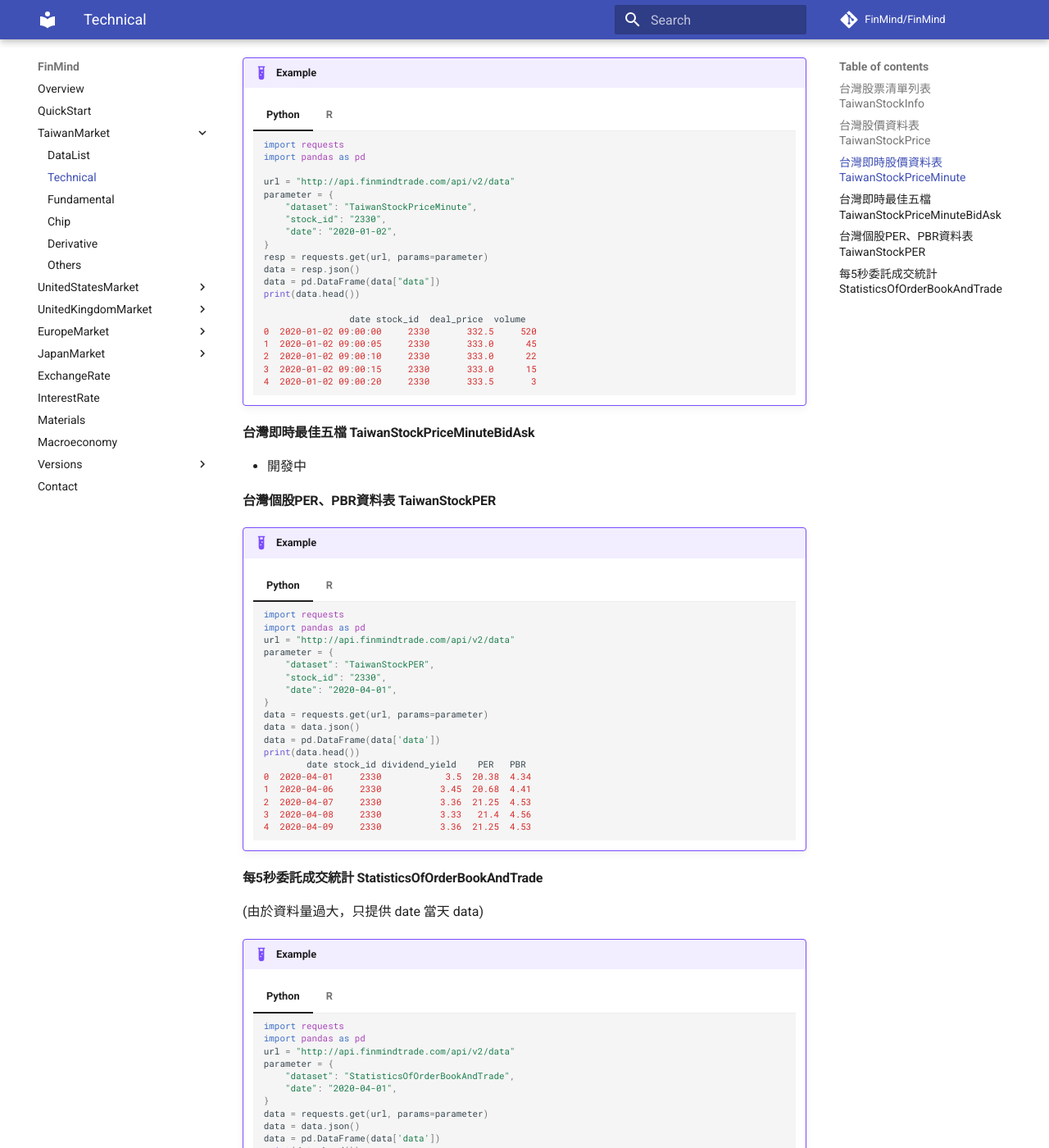
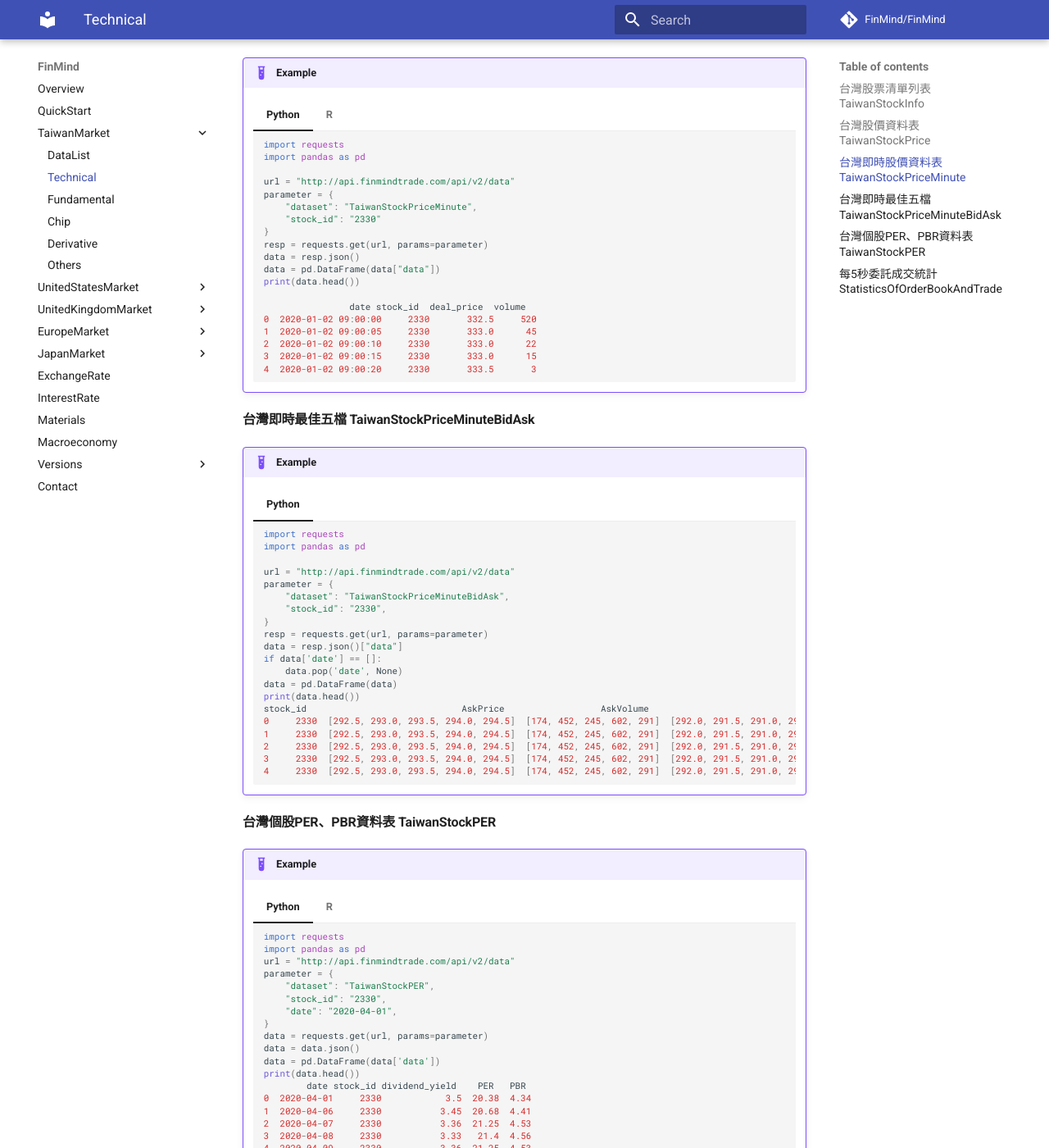
Before and after one commit to FinMind/FinMind-Doc, an MkDocs documentation site: the page built from docs/tutor/TaiwanMarket/Technical.md, in a window 1280 px wide and 1400 px high, scrolled down 1550 px. Shown: the whole window at 82% size. Built offline with MkDocs 1.6.1 and Material for MkDocs 9.7.7, drawn with Linux system fonts in a browser that asks for light colours; comment, search, counter and statistics services are not loaded; some of the changed text lies outside the part shown.

Commit message:
feat: add TaiwanStockPriceMinuteBidAsk

````diff
--- a/docs/tutor/TaiwanMarket/Technical.md
+++ b/docs/tutor/TaiwanMarket/Technical.md
@@ -131,8 +131,7 @@
         url = "http://api.finmindtrade.com/api/v2/data"
         parameter = {
             "dataset": "TaiwanStockPriceMinute",
-            "stock_id": "2330",
-            "date": "2020-01-02",
+            "stock_id": "2330"
         }
         resp = requests.get(url, params=parameter)
         data = resp.json()
@@ -150,19 +149,17 @@
         ```R
         library(httr)
         library(data.table)
+        library(dplyr)
         url = 'http://api.finmindtrade.com/api/v2/data'
         response = httr::GET(url = url,
                             query = list(
                             dataset="TaiwanStockPriceMinute",
-                            stock_id= "2330",
-                            date= "2020-01-02"
+                            stock_id= "2330"
                             )
         )
         data = content(response)
-        df = data.table(matrix(unlist(data$data),
-                            nrow=length(unlist(data$data[1]))
-        ))
-        colnames(df) = names(data$data)
+        df = do.call('cbind',data$data) %>%
+        data.table
         head(df)
 
                 date stock_id deal_price volume               Time
@@ -176,7 +173,30 @@
 
 #### 台灣即時最佳五檔 TaiwanStockPriceMinuteBidAsk
 
-- 開發中
+!!! example
+    === "Python"
+        ```python
+        import requests
+        import pandas as pd
+
+        url = "http://api.finmindtrade.com/api/v2/data"
+        parameter = {
+            "dataset": "TaiwanStockPriceMinuteBidAsk",
+            "stock_id": "2330",
+        }
+        resp = requests.get(url, params=parameter)
+        data = resp.json()["data"]
+        if data['date'] == []:
+            data.pop('date', None)
+        data = pd.DataFrame(data)
+        print(data.head())
+        stock_id                             AskPrice                  AskVolume                             BidPrice                    BidVolume             Time
+        0     2330  [292.5, 293.0, 293.5, 294.0, 294.5]  [174, 452, 245, 602, 291]  [292.0, 291.5, 291.0, 290.5, 290.0]  [67, 236, 1109, 1505, 7097]  13:24:54.559711
+        1     2330  [292.5, 293.0, 293.5, 294.0, 294.5]  [174, 452, 245, 602, 291]  [292.0, 291.5, 291.0, 290.5, 290.0]  [67, 236, 1112, 1505, 7097]  13:24:54.568170
+        2     2330  [292.5, 293.0, 293.5, 294.0, 294.5]  [174, 452, 245, 602, 291]  [292.0, 291.5, 291.0, 290.5, 290.0]  [67, 236, 1114, 1505, 7097]  13:24:54.592893
+        3     2330  [292.5, 293.0, 293.5, 294.0, 294.5]  [174, 452, 245, 602, 291]  [292.0, 291.5, 291.0, 290.5, 290.0]  [67, 236, 1114, 1506, 7097]  13:24:54.598656
+        4     2330  [292.5, 293.0, 293.5, 294.0, 294.5]  [174, 452, 245, 602, 291]  [292.0, 291.5, 291.0, 290.5, 290.0]  [67, 236, 1116, 1506, 7097]  13:24:54.907709
+        ```
 
 #### 台灣個股PER、PBR資料表 TaiwanStockPER
 
````
Also changed, not shown: other parts of docs/tutor/TaiwanMarket/Technical.md (+1 -1 lines).
